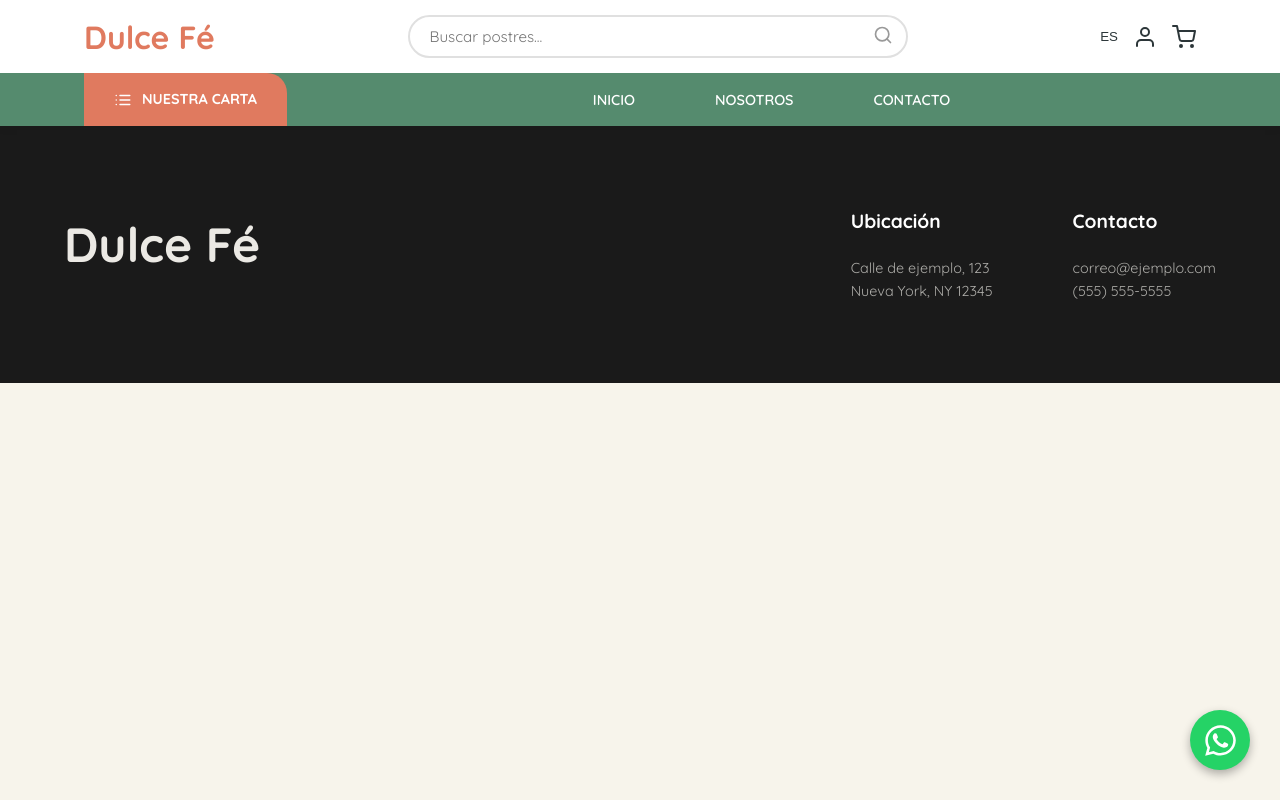
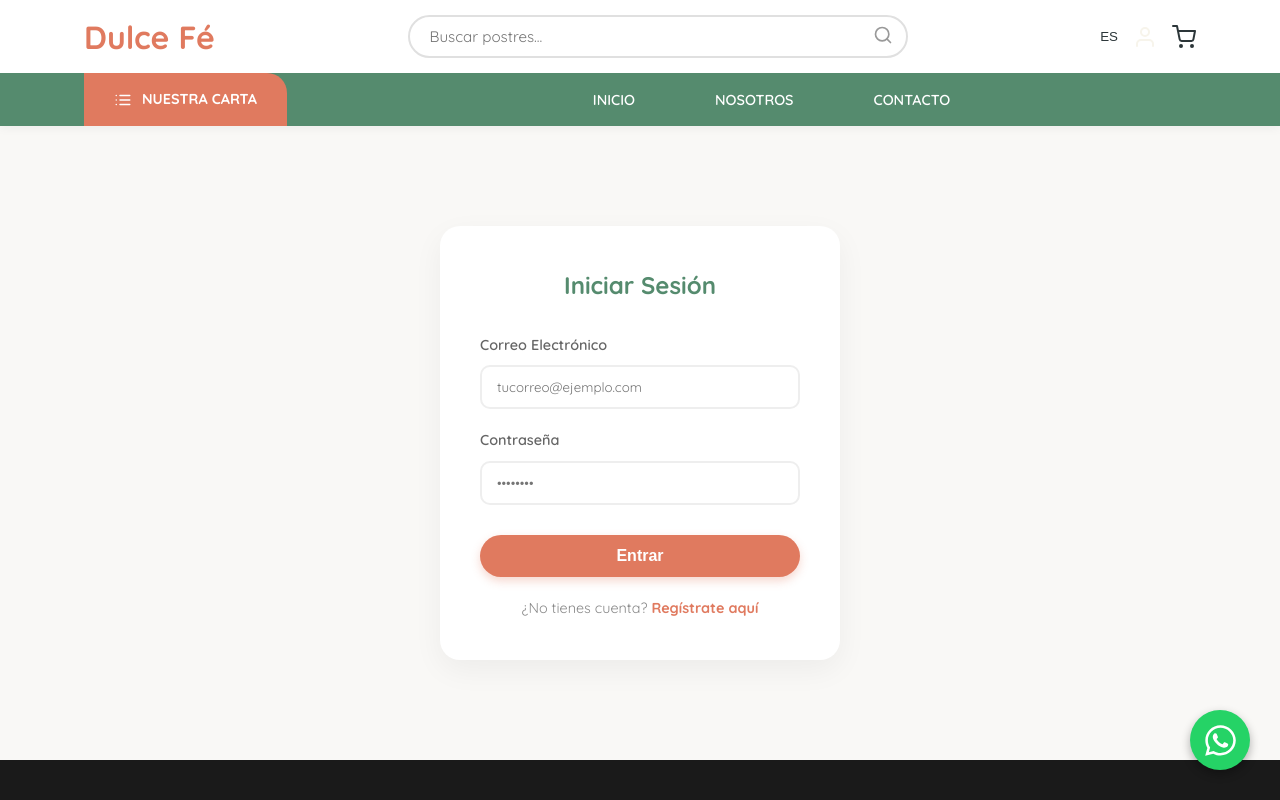
Before and after one commit to Proyecto-Postre/FrontEnd, a Vue app: page /login in a window 1280 px wide. Shown: the top 800 px of the page. Built offline with nearby package versions, Linux system fonts and the light colour scheme; a web font is replaced by a local one.

Commit message:
Implement functional authentication with form separation

```diff
--- a/server/db.json
+++ b/server/db.json
@@ -48,5 +48,15 @@
       "description": "Refrescante infusión de té negro con trozos de durazno natural.",
       "image": ""
     }
+  ],
+  "users": [
+    {
+      "name": "Jafeth Worren",
+      "lastName": "Ynga Amado",
+      "phone": "998265700",
+      "email": "jafethworren@gmail.com",
+      "password": "lolasoxd153",
+      "id": 1
+    }
   ]
 }
--- /dev/null
+++ b/src/domains/auth/views/AuthView.vue
@@ -0,0 +1,244 @@
+<script setup>
+import { ref } from 'vue';
+import { useRouter } from 'vue-router';
+
+const isLogin = ref(true);
+const router = useRouter();
+
+// Form Data Refs
+const form = ref({
+    firstName: '',
+    lastName: '',
+    phone: '',
+    email: '',
+    password: '',
+    confirmPassword: ''
+});
+
+const toggleMode = () => {
+    isLogin.value = !isLogin.value;
+    // Reset form
+    form.value = { firstName: '', lastName: '', phone: '', email: '', password: '', confirmPassword: '' };
+};
+
+const handleLogin = async () => {
+    if (!form.value.email || !form.value.password) {
+        alert("Por favor completa todos los campos.");
+        return;
+    }
+
+    try {
+        // Search user by email and password using json-server filter
+        const response = await fetch(`/api/users?email=${form.value.email}&password=${form.value.password}`);
+        const users = await response.json();
+
+        if (users.length > 0) {
+            const user = users[0];
+            // Store user in local storage
+            localStorage.setItem('user', JSON.stringify(user));
+
+            // Redirect home and reload
+            router.push('/');
+            setTimeout(() => window.location.reload(), 100);
+        } else {
+            alert("Correo o contraseña incorrectos.");
+        }
+    } catch (error) {
+        console.error('Login error:', error);
+        alert("Hubo un error al intentar iniciar sesión.");
+    }
+};
+
+const handleRegister = async () => {
+    // Basic Validation
+    if (form.value.password !== form.value.confirmPassword) {
+        alert("Las contraseñas no coinciden.");
+        return;
+    }
+
+    try {
+        // Check if user already exists
+        const checkResponse = await fetch(`/api/users?email=${form.value.email}`);
+        const existingUsers = await checkResponse.json();
+
+        if (existingUsers.length > 0) {
+            alert("Este correo ya está registrado.");
+            return;
+        }
+
+        // Create new user object
+        const newUser = {
+            name: form.value.firstName, // Storing first name as 'name' for compatibility
+            lastName: form.value.lastName,
+            phone: form.value.phone,
+            email: form.value.email,
+            password: form.value.password // NOTE: In a real app, never store plain text passwords!
+        };
+
+        // Save to json-server
+        const response = await fetch('/api/users', {
+            method: 'POST',
+            headers: { 'Content-Type': 'application/json' },
+            body: JSON.stringify(newUser)
+        });
+
+        if (response.ok) {
+            alert("Registro exitoso! Ahora inicia sesión.");
+            toggleMode();
+        } else {
+            alert("Error al registrar usuario.");
+        }
+
+    } catch (error) {
+        console.error('Registration error:', error);
+        alert("Hubo un error de conexión.");
+    }
+};
+</script>
+
+<template>
+    <div class="auth-container">
+        <div class="auth-card">
+            <h2>{{ isLogin ? 'Iniciar Sesión' : 'Crear Cuenta' }}</h2>
+
+            <!-- Login Form -->
+            <form v-if="isLogin" @submit.prevent="handleLogin" key="login-form">
+                <div class="form-group">
+                    <label>Correo Electrónico</label>
+                    <input type="email" v-model="form.email" placeholder="tucorreo@ejemplo.com" required>
+                </div>
+
+                <div class="form-group">
+                    <label>Contraseña</label>
+                    <input type="password" v-model="form.password" placeholder="••••••••" required>
+                </div>
+
+                <button type="submit" class="btn-primary full-width">Entrar</button>
+            </form>
+
+            <!-- Register Form -->
+            <form v-else @submit.prevent="handleRegister" key="register-form">
+                <div class="form-row-split">
+                    <div class="form-group">
+                        <label>Nombre</label>
+                        <input type="text" v-model="form.firstName" placeholder="Tu nombre" required>
+                    </div>
+                    <div class="form-group">
+                        <label>Apellido</label>
+                        <input type="text" v-model="form.lastName" placeholder="Tu apellido" required>
+                    </div>
+                </div>
+
+                <div class="form-group">
+                    <label>Teléfono</label>
+                    <input type="tel" v-model="form.phone" placeholder="999 999 999" required>
+                </div>
+
+                <div class="form-group">
+                    <label>Correo Electrónico</label>
+                    <input type="email" v-model="form.email" placeholder="tucorreo@ejemplo.com" required>
+                </div>
+
+                <div class="form-group">
+                    <label>Contraseña</label>
+                    <input type="password" v-model="form.password" placeholder="••••••••" required>
+                </div>
+
+                <div class="form-group">
+                    <label>Confirmar Contraseña</label>
+                    <input type="password" v-model="form.confirmPassword" placeholder="••••••••" required>
+                </div>
+
+                <button type="submit" class="btn-primary full-width">Registrarse</button>
+            </form>
+
+            <div class="auth-footer">
+                <p>
+                    {{ isLogin ? '¿No tienes cuenta?' : '¿Ya tienes cuenta?' }}
+                    <a href="#" @click.prevent="toggleMode">
+                        {{ isLogin ? 'Regístrate aquí' : 'Inicia sesión' }}
+                    </a>
+                </p>
+            </div>
+        </div>
+    </div>
+</template>
+
+<style scoped>
+.auth-container {
+    padding: 100px 20px;
+    display: flex;
+    justify-content: center;
+    align-items: center;
+    min-height: 60vh;
+    background-color: #f9f8f6;
+}
+
+.auth-card {
+    background: white;
+    padding: 40px;
+    border-radius: 20px;
+    box-shadow: 0 10px 30px rgba(0,0,0,0.05);
+    width: 100%;
+    max-width: 400px;
+    text-align: center;
+}
+
+h2 {
+    font-family: var(--heading-font-family);
+    color: var(--primary-color);
+    margin-bottom: 30px;
+}
+
+.form-group {
+    margin-bottom: 20px;
+    text-align: left;
+}
+
+label {
+    display: block;
+    margin-bottom: 8px;
+    font-weight: 600;
+    font-size: 0.9rem;
+    color: #666;
+}
+
+input {
+    width: 100%;
+    padding: 12px 15px;
+    border: 2px solid #eee;
+    border-radius: 10px;
+    font-family: var(--body-font-family);
+    outline: none;
+    transition: all 0.3s;
+}
+
+input:focus {
+    border-color: var(--primary-color);
+}
+
+.btn-primary.full-width {
+    width: 100%;
+    margin-top: 10px;
+}
+
+.form-row-split {
+    display: flex;
+    gap: 15px;
+}
+.form-row-split .form-group {
+    width: 50%;
+}
+
+.auth-footer {
+    margin-top: 20px;
+    font-size: 0.9rem;
+    color: #888;
+}
+
+.auth-footer a {
+    color: var(--accent-color);
+    font-weight: 700;
+    text-decoration: none;
+}
+</style>
--- a/src/router/index.js
+++ b/src/router/index.js
@@ -26,6 +26,11 @@ const router = createRouter({
             path: '/contacto',
             name: 'contact',
             component: ContactView
+        },
+        {
+            path: '/login',
+            name: 'login',
+            component: () => import('../domains/auth/views/AuthView.vue')
         }
     ],
     scrollBehavior(to, from, savedPosition) {
--- a/src/shared/layout/Header.vue
+++ b/src/shared/layout/Header.vue
@@ -5,6 +5,16 @@ import { useI18n } from 'vue-i18n';
 
 const { t, locale } = useI18n();
 const isMenuOpen = ref(false);
+const user = ref(null);
+
+import { onMounted } from 'vue';
+
+onMounted(() => {
+    const storedUser = localStorage.getItem('user');
+    if (storedUser) {
+        user.value = JSON.parse(storedUser);
+    }
+});
 
 const toggleMenu = () => {
     isMenuOpen.value = !isMenuOpen.value;
@@ -40,9 +50,10 @@ const toggleLanguage = () => {
                 <button class="icon-btn lang-btn" @click="toggleLanguage" title="Cambiar idioma">
                     {{ locale.toUpperCase() }}
                 </button>
-                <button class="icon-btn" title="Cuenta">
+                <RouterLink to="/login" class="icon-btn" title="Cuenta">
                     <svg xmlns="http://www.w3.org/2000/svg" width="24" height="24" viewBox="0 0 24 24" fill="none" stroke="currentColor" stroke-width="2" stroke-linecap="round" stroke-linejoin="round"><path d="M20 21v-2a4 4 0 0 0-4-4H8a4 4 0 0 0-4 4v2"/><circle cx="12" cy="7" r="4"/></svg>
-                </button>
+                    <span v-if="user" style="margin-left: 5px; font-size: 0.8rem; font-weight: 700;">{{ user.name }}</span>
+                </RouterLink>
                 <button class="icon-btn" title="Carrito">
                     <svg xmlns="http://www.w3.org/2000/svg" width="24" height="24" viewBox="0 0 24 24" fill="none" stroke="currentColor" stroke-width="2" stroke-linecap="round" stroke-linejoin="round"><circle cx="9" cy="21" r="1"/><circle cx="20" cy="21" r="1"/><path d="M1 1h4l2.68 13.39a2 2 0 0 0 2 1.61h9.72a2 2 0 0 0 2-1.61L23 6H6"/></svg>
                 </button>
```
Lines whose indentation alone changed are shown as unchanged.
